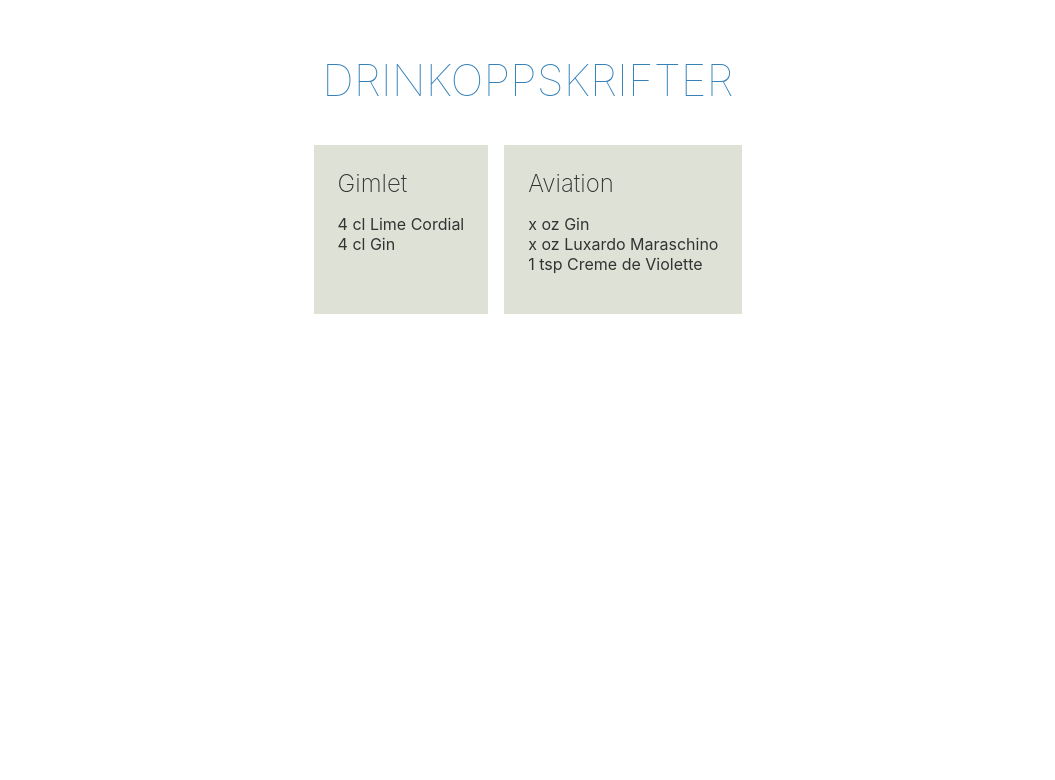
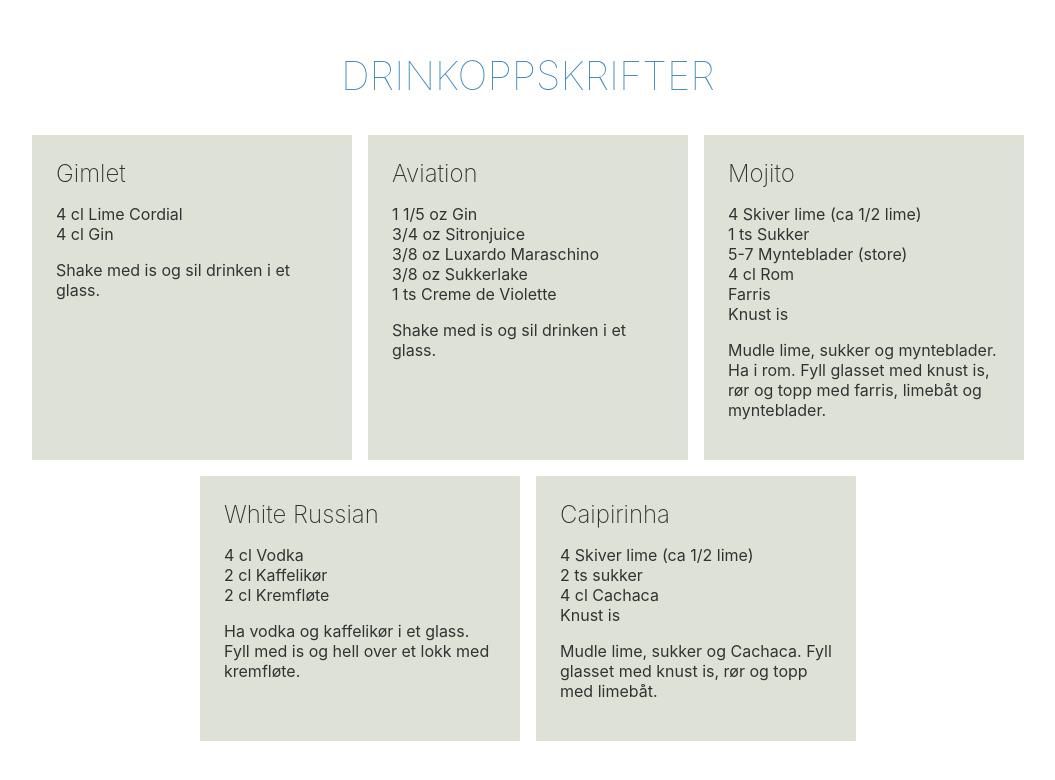
Before and after one commit to lenatorresdal/drinker, a Svelte app: page / in a window 1280 px wide. Shown: the top 780 px of the page, without its empty margins (120-1175 px from the left). Built offline with nearby package versions, Linux system fonts and the light colour scheme.

Commit message:
Added new drinks and instructions. Some styling changes.

```diff
--- a/src/App.svelte
+++ b/src/App.svelte
@@ -8,7 +8,11 @@
   <h1>Drinkoppskrifter</h1>
   <FlexContainer>
     {#each recipes as r}
-      <RecipeTile title={r.title} ingredients={r.ingredients} />
+      <RecipeTile
+        title={r.title}
+        ingredients={r.ingredients}
+        instructions={r.instructions}
+      />
     {/each}
   </FlexContainer>
 </main>
--- a/src/components/RecipeTile.svelte
+++ b/src/components/RecipeTile.svelte
@@ -1,6 +1,7 @@
 <script>
   export let title = "";
   export let ingredients = [];
+  export let instructions = "";
 </script>
 
 <div class="tile">
@@ -10,6 +11,7 @@
       <li>{i}</li>
     {/each}
   </ul>
+  <p>{instructions}</p>
 </div>
 
 <style type="text/scss">
@@ -22,7 +24,7 @@
   }
 
   .tile {
-    max-width: 20rem;
+    width: 17rem;
     justify-content: center;
     align-items: center;
     background-color: $light-green;
--- a/src/recipes.js
+++ b/src/recipes.js
@@ -1,19 +1,50 @@
 const recipes = [
   {
     title: "Gimlet",
-        ingredients: [
-            "4 cl Lime Cordial",
-            "4 cl Gin",
-        ]
+    ingredients: ["4 cl Lime Cordial", "4 cl Gin"],
+    instructions: "Shake med is og sil drinken i et glass.",
   },
   {
     title: "Aviation",
     ingredients: [
-            "x oz Gin",
-            "x oz Luxardo Maraschino",
-            "1 tsp Creme de Violette",
-        ]
-    }
+      "1 1/5 oz Gin",
+      "3/4 oz Sitronjuice",
+      "3/8 oz Luxardo Maraschino",
+      "3/8 oz Sukkerlake",
+      "1 ts Creme de Violette",
+    ],
+    instructions: "Shake med is og sil drinken i et glass.",
+  },
+  {
+    title: "Mojito",
+    ingredients: [
+      "4 Skiver lime (ca 1/2 lime)",
+      "1 ts Sukker",
+      "5-7 Mynteblader (store)",
+      "4 cl Rom",
+      "Farris",
+      "Knust is",
+    ],
+    instructions:
+      "Mudle lime, sukker og mynteblader. Ha i rom. Fyll glasset med knust is, rør og topp med farris, limebåt og mynteblader.",
+  },
+  {
+    title: "White Russian",
+    ingredients: ["4 cl Vodka", "2 cl Kaffelikør", "2 cl Kremfløte"],
+    instructions:
+      "Ha vodka og kaffelikør i et glass. Fyll med is og hell over et lokk med kremfløte.",
+  },
+  {
+    title: "Caipirinha",
+    ingredients: [
+      "4 Skiver lime (ca 1/2 lime)",
+      "2 ts sukker",
+      "4 cl Cachaca",
+      "Knust is",
+    ],
+    instructions:
+      "Mudle lime, sukker og Cachaca. Fyll glasset med knust is, rør og topp med limebåt.",
+  },
 ];
 
 export default recipes;
--- a/src/styles.scss
+++ b/src/styles.scss
@@ -8,7 +8,7 @@ h1 {
   text-align: center;
   color: $blue;
   text-transform: uppercase;
-  font-size: 2.75rem;
+  font-size: 2.5rem;
   font-weight: 100;
 }
 
```
Lines whose indentation alone changed are shown as unchanged.
